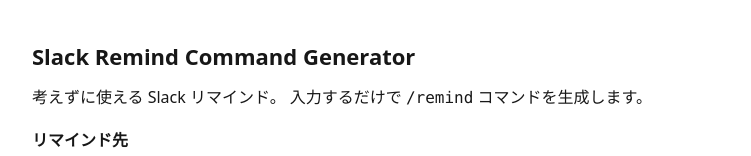
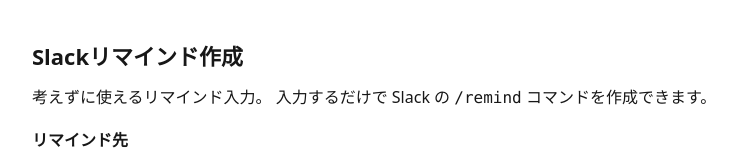
Before and after one commit to smbkrysk14/slack-remind-gen, a Next.js app: page / in a window 1280 px wide. Shown: the top 156 px of the page, without its empty margins (264-1015 px from the left). Built offline with nearby package versions, Linux system fonts and the light colour scheme; no server answers.

Commit message:
update tool name and description

```diff
--- a/app/layout.tsx
+++ b/app/layout.tsx
@@ -14,9 +14,9 @@
 });
 
 export const metadata: Metadata = {
-  title: "RemindEasy | 考えないSlackリマインド",
+  title: "Slackリマインド作成 | 考えずに使えるリマインド入力",
   description:
-    "Slackの/remindコマンドを、考えずに生成できる無料ツール。",
+    "Slackのリマインドを、コマンドを覚えずに簡単に作成できる無料ツールです。",
 };
 
 export default function RootLayout({
--- a/app/page.tsx
+++ b/app/page.tsx
@@ -130,10 +130,10 @@
 
   return (
     <main style={{ maxWidth: 720, margin: "40px auto", padding: "0 16px", fontFamily: "system-ui" }}>
-      <h1 style={{ fontSize: 22, fontWeight: 700, marginBottom: 12 }}>Slack Remind Command Generator</h1>
+      <h1 style={{ fontSize: 22, fontWeight: 700, marginBottom: 12 }}>Slackリマインド作成</h1>
       <p>
-        考えずに使える Slack リマインド。
-        入力するだけで <code>/remind</code> コマンドを生成します。
+        考えずに使えるリマインド入力。
+        入力するだけで Slack の <code>/remind</code> コマンドを作成できます。
       </p>
 
       <section style={{ display: "grid", gap: 12, marginTop: 18 }}>
```
